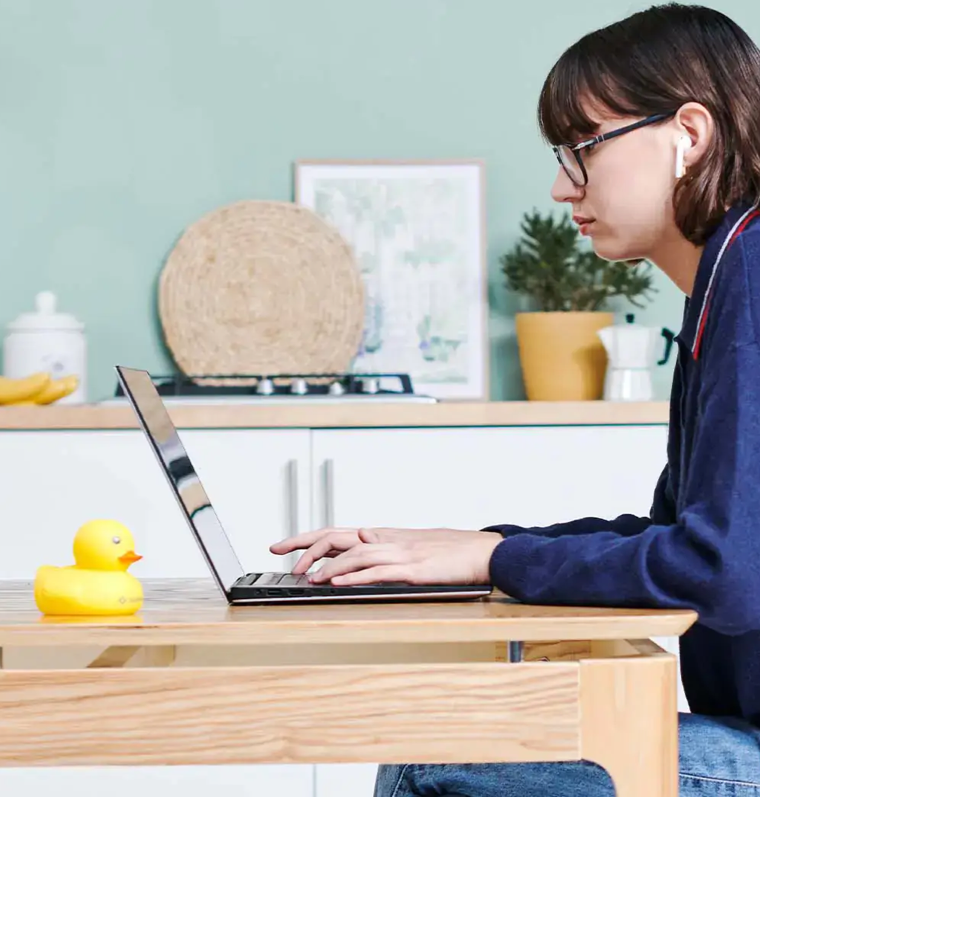
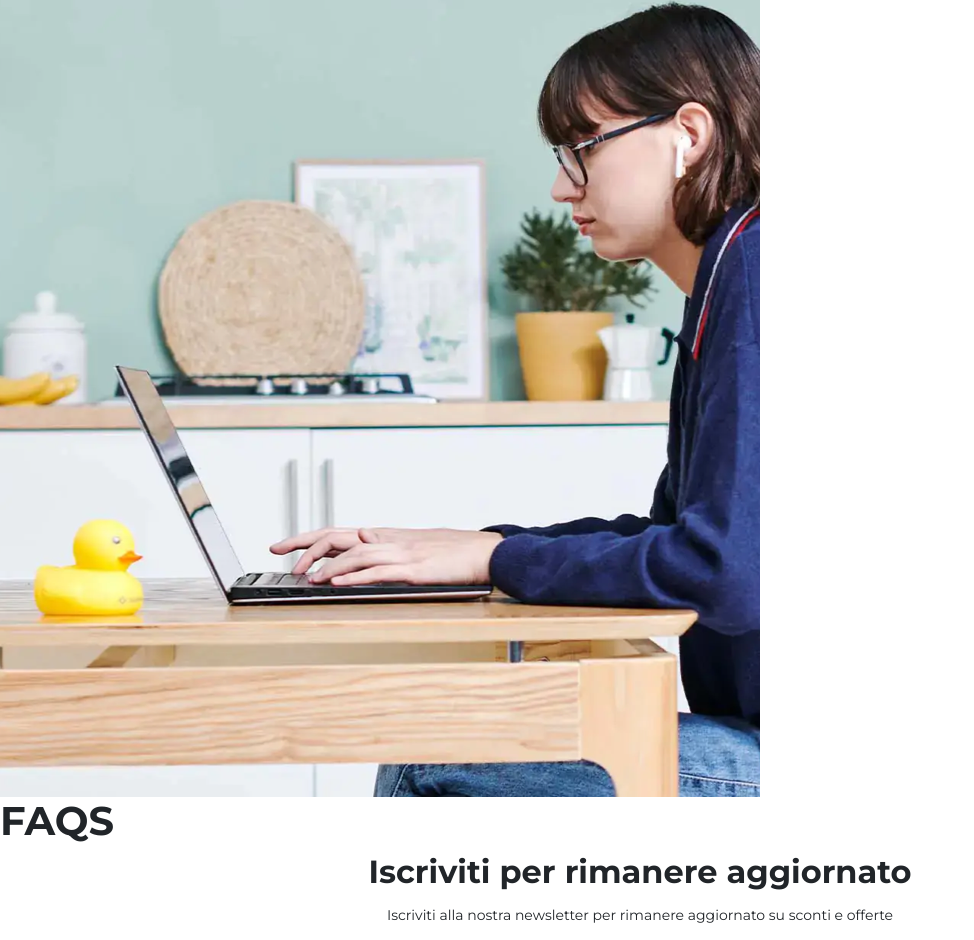
Before and after one commit to SalvatoreGiacomazzo16/landing-page-product, a plain HTML site: page index.html in a window 1280 px wide. Shown: the part 4752-5692 px from the top of the page, without its empty margins (0-974 px from the left). Before the commit the page ends 5549 px from the top, so only its background shows below. Drawn offline with nearby package versions, Linux system fonts and the light colour scheme.

Commit message:
started footer

```diff
--- a/index.html
+++ b/index.html
@@ -123,10 +123,20 @@
     <div class="wrapper">
         <img src="./fromDesigner/imgs/single-image2.png" alt="">
         <!--FAQ Section-->
+        <h1 class="fw-bold">FAQS</h1>
+
+
+    </div>
+    <!--Last Section-->
+    <!--Footer-->
+    <footer class="wrapper">
+        <h2 class="text-center fw-bolder">Iscriviti per rimanere aggiornato</h2>
+        <p class="text-center mt-3">Iscriviti alla nostra newsletter per rimanere aggiornato su sconti e offerte</p>
 
 
 
-    </div>
+    </footer>
+
     <!--Script-->
     <script src="script.js"></script>
 </body>
```
Also changed, not shown: script.js (line endings or trailing spaces).
